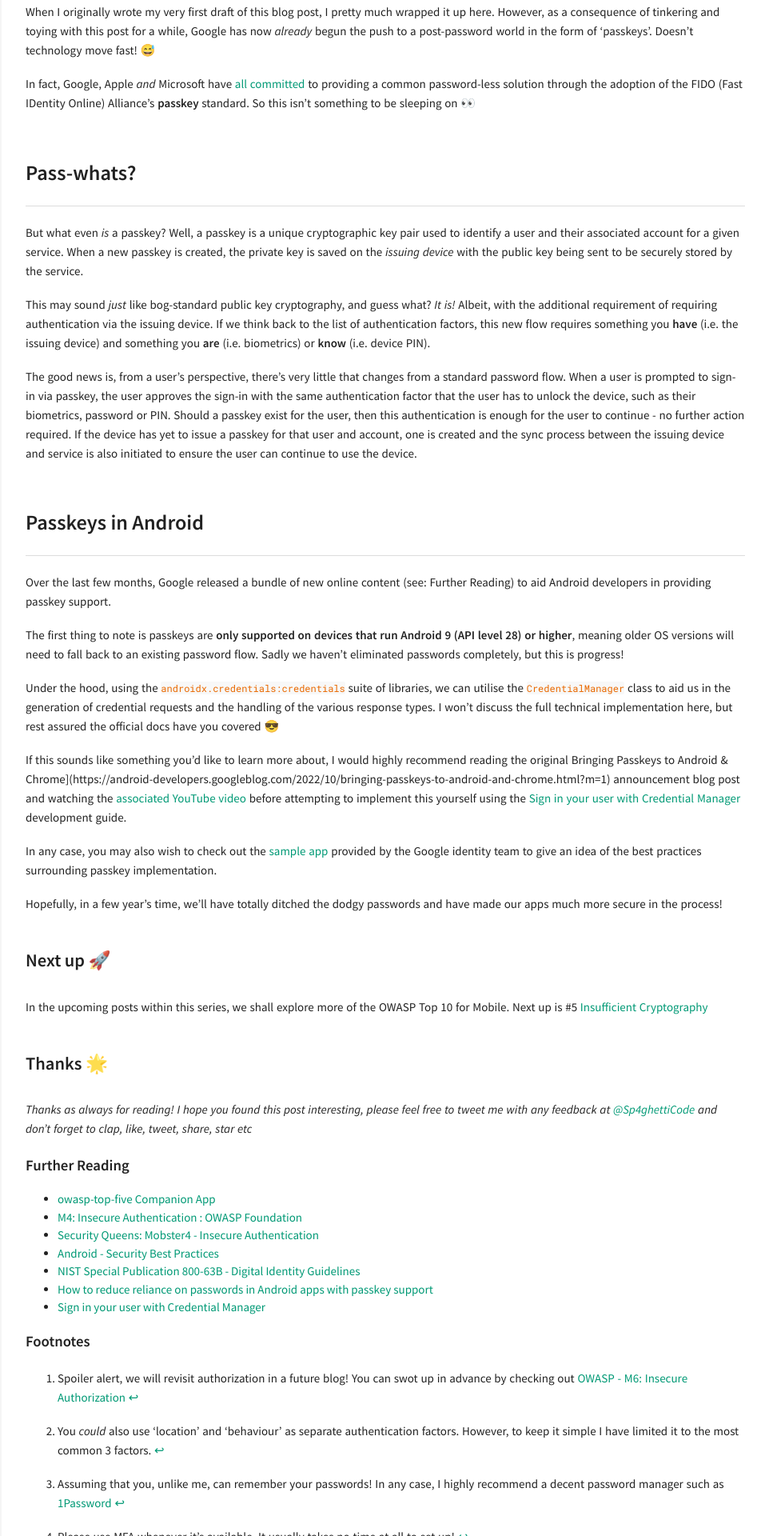
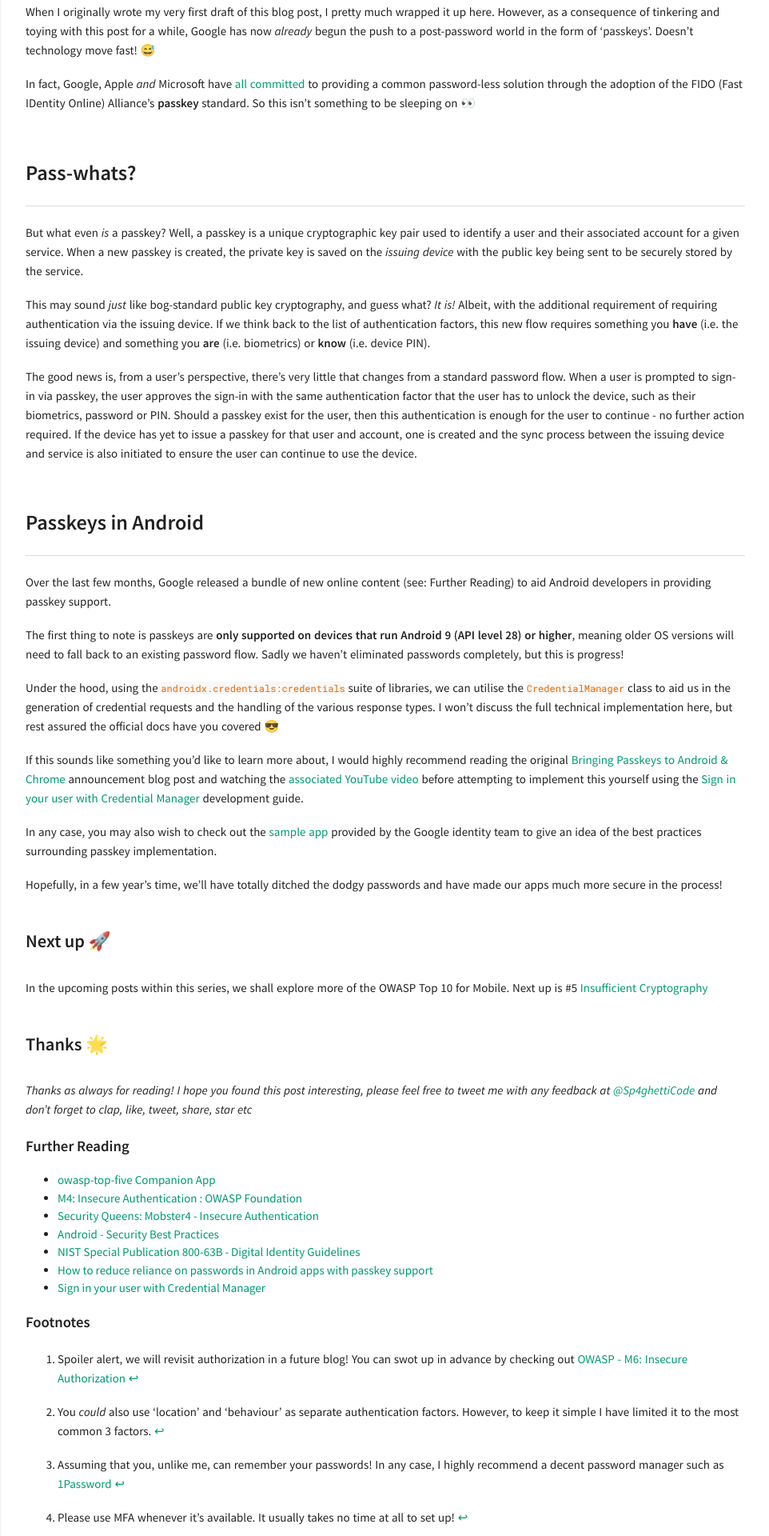
Before and after one commit to ed-george/ed-george.github.io, a Jekyll site: the page built from _posts/2023-08-31-owasp-m4.md, in a window 1280 px wide. Shown: the part 3080-5000 px from the top of the page at 80% size, without its empty margins (318-1280 px from the left). Built offline with Jekyll 4.4.1, drawn with Linux system fonts in a browser that asks for light colours; nearby versions of some CDN libraries.

Commit message:
Fix hyperlink

```diff
--- a/_posts/2023-08-31-owasp-m4.md
+++ b/_posts/2023-08-31-owasp-m4.md
@@ -104,7 +104,7 @@ The first thing to note is passkeys are **only supported on devices that run And
 
 Under the hood, using the `androidx.credentials:credentials` suite of libraries, we can utilise the `CredentialManager` class to aid us in the generation of credential requests and the handling of the various response types. I won't discuss the full technical implementation here, but rest assured the official docs have you covered 😎
 
-If this sounds like something you'd like to learn more about, I would highly recommend reading the original Bringing Passkeys to Android & Chrome](https://android-developers.googleblog.com/2022/10/bringing-passkeys-to-android-and-chrome.html?m=1) announcement blog post and watching the [associated YouTube video](https://www.youtube.com/watch?v=36peNZUlgzU) before attempting to implement this yourself using the [Sign in your user with Credential Manager](https://developer.android.com/training/sign-in/passkeys) development guide.
+If this sounds like something you'd like to learn more about, I would highly recommend reading the original [Bringing Passkeys to Android & Chrome](https://android-developers.googleblog.com/2022/10/bringing-passkeys-to-android-and-chrome.html?m=1) announcement blog post and watching the [associated YouTube video](https://www.youtube.com/watch?v=36peNZUlgzU) before attempting to implement this yourself using the [Sign in your user with Credential Manager](https://developer.android.com/training/sign-in/passkeys) development guide.
 
 In any case, you may also wish to check out the [sample app](https://github.com/android/identity-samples/tree/main/CredentialManager) provided by the Google identity team to give an idea of the best practices surrounding passkey implementation.
 
```
